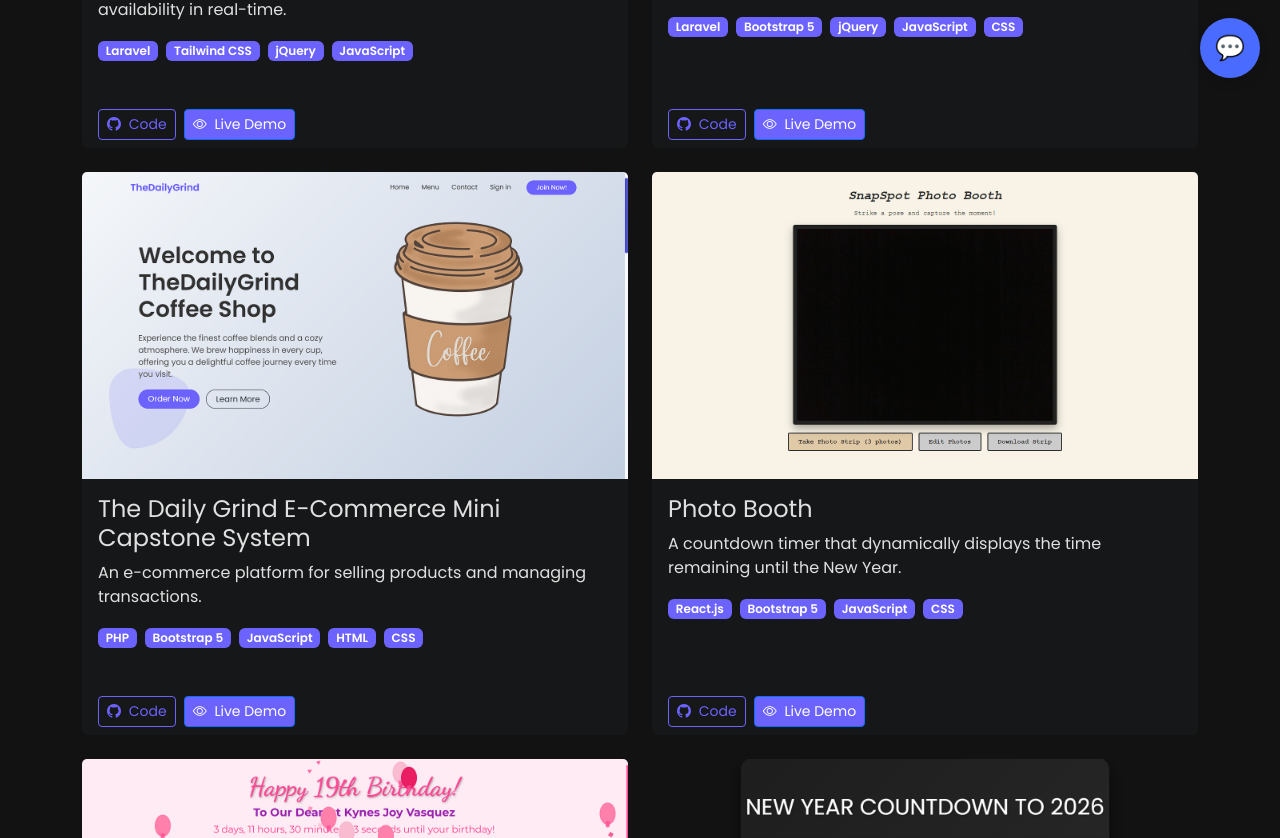
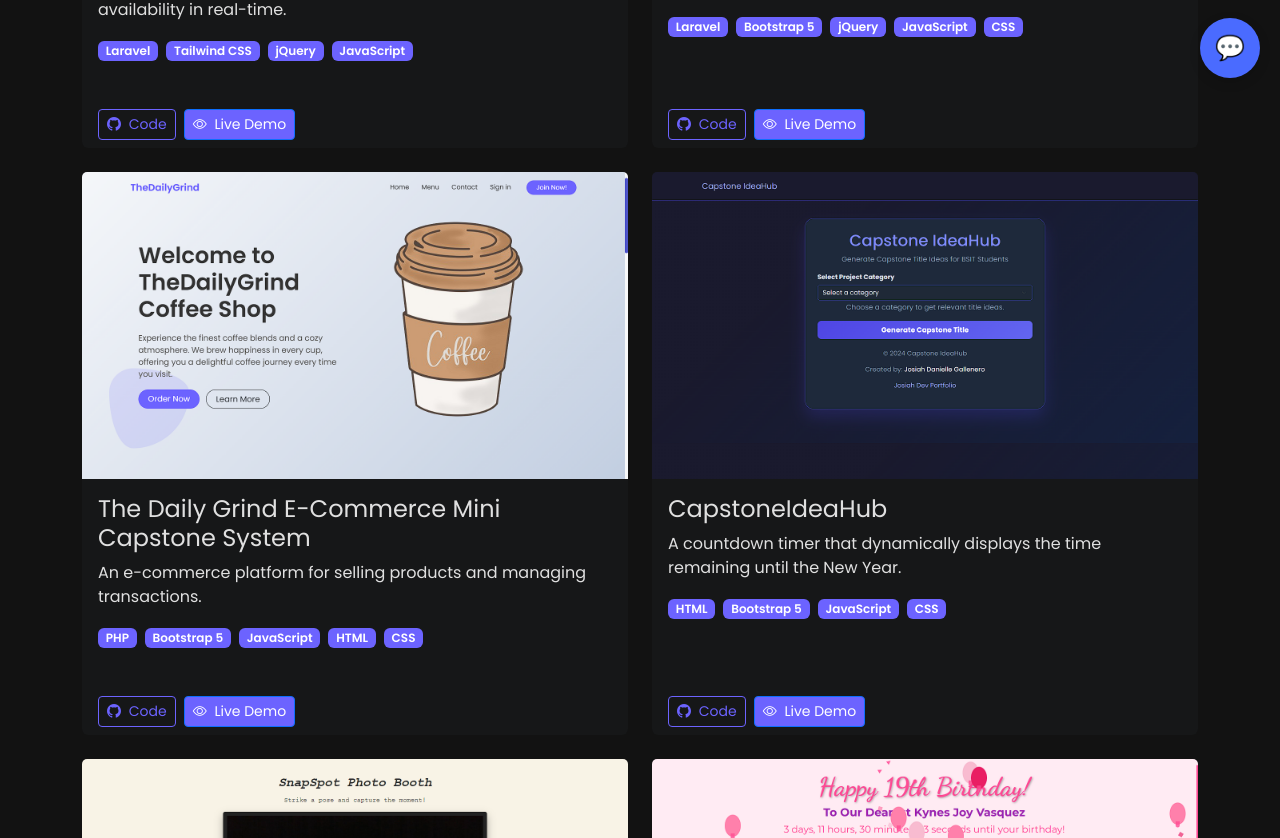
Before and after one commit to anyasauce/reactviteportfolio, a React (Vite) app: page /projects in a window 1280 px wide. Shown: the part 702-1540 px from the top of the page. Built offline with nearby package versions, Linux system fonts and the light colour scheme; the HTML template or start-up script is replaced by a standard one.

Commit message:
add new project

```diff
--- a/src/components/sections/Projects.jsx
+++ b/src/components/sections/Projects.jsx
@@ -32,6 +32,7 @@ import CountDown from '../../assets/projects_images/countdown.png';
 import PhotoBooth from '../../assets/projects_images/photobooth.png';
 import Bday from '../../assets/projects_images/bday.png';
 import smsportal from '../../assets/projects_images/smsportal.png';
+import IdeaHub from '../../assets/projects_images/ideahub.png';
 
 function Projects() {
     const projects = [
@@ -58,6 +59,14 @@ function Projects() {
             image: TheDailyGrind,
             github: "#",
             demo: "#"
+        },
+        {
+            title: "CapstoneIdeaHub",
+            description: "A countdown timer that dynamically displays the time remaining until the New Year.",
+            technologies: ["HTML", "Bootstrap 5", "JavaScript", "CSS"],
+            image: IdeaHub,
+            github: "#",
+            demo: "https://capstoneideahub.vercel.app/"
         },
         {
             title: "Photo Booth",
```
Also changed, not shown: src/assets/projects_images/ideahub.png (added).
